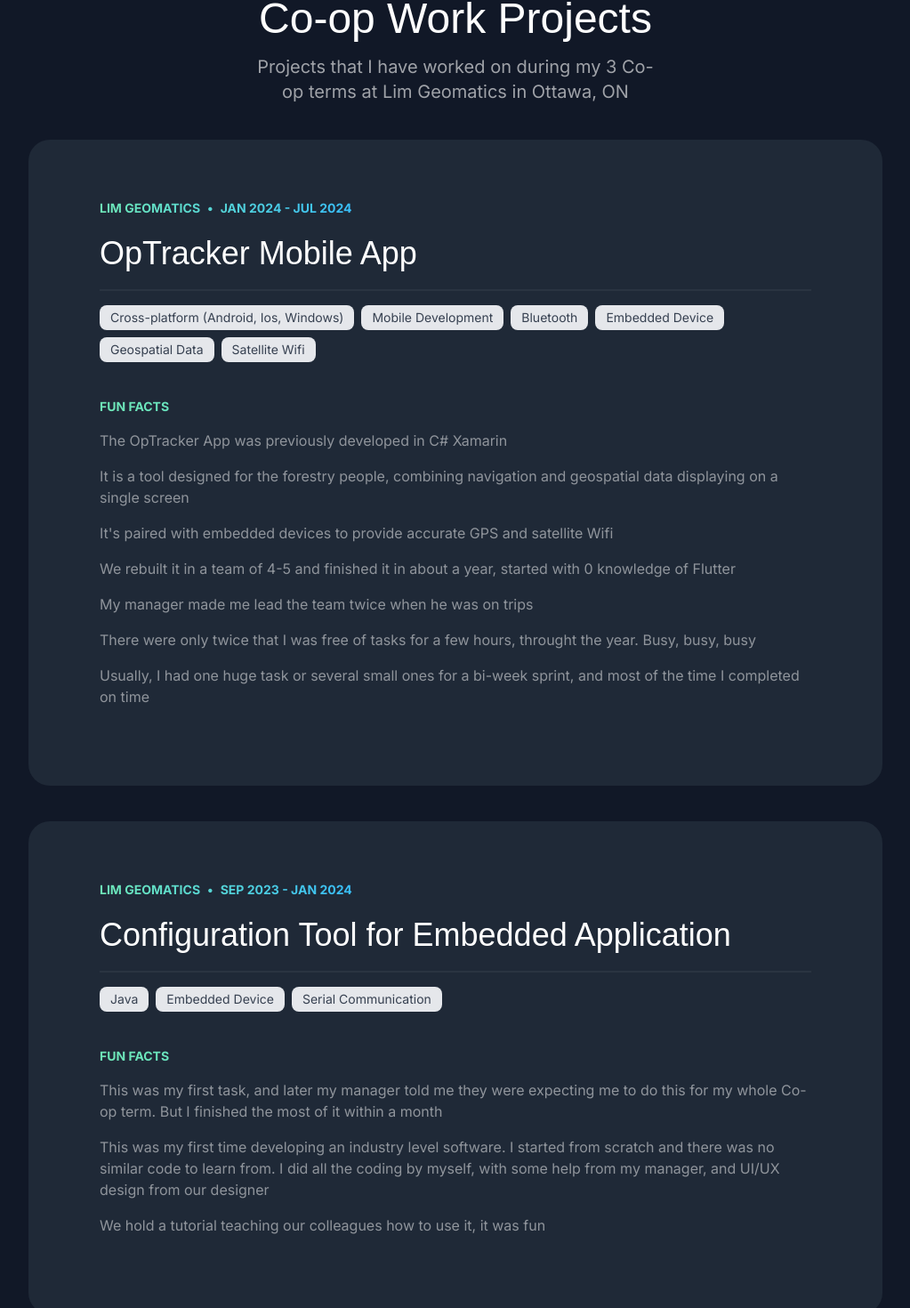
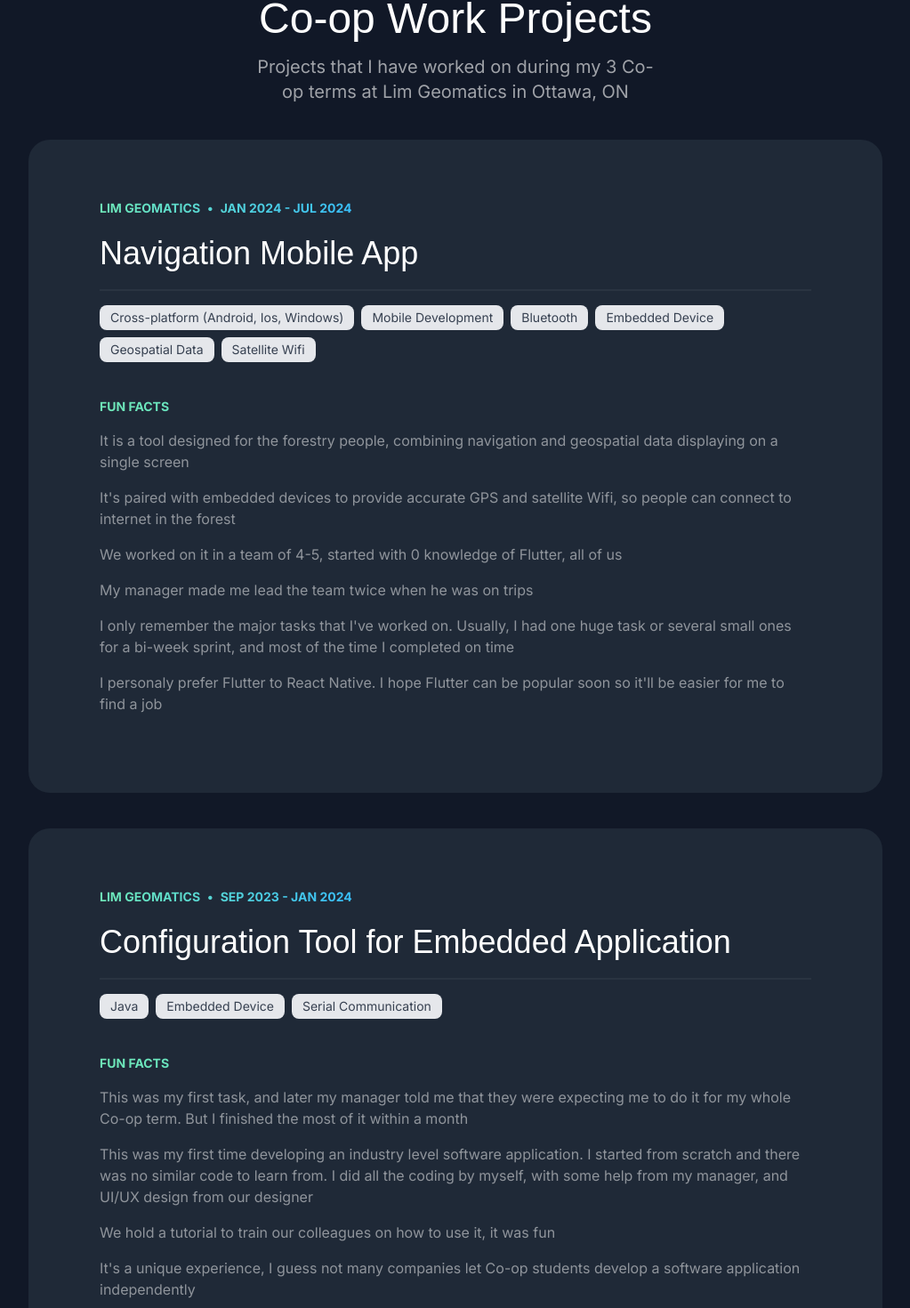
Before and after one commit to xinxinxin312/portfolio_website, a Next.js app in the folder starter-template/: page / in a window 1280 px wide. Shown: the part 1241-2711 px from the top of the page at 89% size, without its empty margins (128-1151 px from the left). Built offline with nearby package versions, Linux system fonts and the light colour scheme; a web font is replaced by a local one.

Commit message:
changed some project description

```diff
--- a/starter-template/src/sections/Projects.tsx
+++ b/starter-template/src/sections/Projects.tsx
@@ -12,7 +12,7 @@
   {
     company: "Lim Geomatics",
     year: "Jan 2024 - Jul 2024",
-    title: "OpTracker Mobile App",
+    title: "Navigation Mobile App",
     keywords: [
       "Cross-platform (Android, Ios, Windows)",
       "Mobile Development",
@@ -21,34 +21,30 @@
       "Geospatial Data",
       "Satellite Wifi",
     ],
-    description:
-      "We started from scratch, and almost finish it at the end of my Co-op.",
+    description: "",
     results: [
-      {
-        title: "The OpTracker App was previously developed in C# Xamarin",
-      },
       {
         title:
           "It is a tool designed for the forestry people, combining navigation and geospatial data displaying on a single screen",
       },
       {
         title:
-          "It's paired with embedded devices to provide accurate GPS and satellite Wifi",
+          "It's paired with embedded devices to provide accurate GPS and satellite Wifi, so people can connect to internet in the forest",
       },
       {
         title:
-          "We rebuilt it in a team of 4-5 and finished it in about a year, started with 0 knowledge of Flutter",
+          "We worked on it in a team of 4-5, started with 0 knowledge of Flutter, all of us",
       },
       {
         title: "My manager made me lead the team twice when he was on trips",
       },
       {
         title:
-          "There were only twice that I was free of tasks for a few hours, throught the year. Busy, busy, busy",
+          "I only remember the major tasks that I've worked on. Usually, I had one huge task or several small ones for a bi-week sprint, and most of the time I completed on time",
       },
       {
         title:
-          "Usually, I had one huge task or several small ones for a bi-week sprint, and most of the time I completed on time",
+          "I personaly prefer Flutter to React Native. I hope Flutter can be popular soon so it'll be easier for me to find a job",
       },
     ],
   },
@@ -61,15 +57,19 @@
     results: [
       {
         title:
-          "This was my first task, and later my manager told me they were expecting me to do this for my whole Co-op term. But I finished the most of it within a month",
+          "This was my first task, and later my manager told me that they were expecting me to do it for my whole Co-op term. But I finished the most of it within a month",
       },
       {
         title:
-          "This was my first time developing an industry level software. I started from scratch and there was no similar code to learn from. I did all the coding by myself, with some help from my manager, and UI/UX design from our designer",
+          "This was my first time developing an industry level software application. I started from scratch and there was no similar code to learn from. I did all the coding by myself, with some help from my manager, and UI/UX design from our designer",
       },
       {
         title:
-          "We hold a tutorial teaching our colleagues how to use it, it was fun",
+          "We hold a tutorial to train our colleagues on how to use it, it was fun",
+      },
+      {
+        title:
+          "It's a unique experience, I guess not many companies let Co-op students develop a software application independently",
       },
     ],
   },
@@ -92,11 +92,10 @@
       },
       {
         title:
-          "We completed the task in 2 weeks, including debugged together with another company's CTO",
+          "We completed the task in 2 weeks, including debugging together with another company's CTO",
       },
       {
-        title:
-          "We drove to the Britannia beach several times for testing",
+        title: "We drove to the Britannia beach several times for testing",
       },
     ],
   },
```
